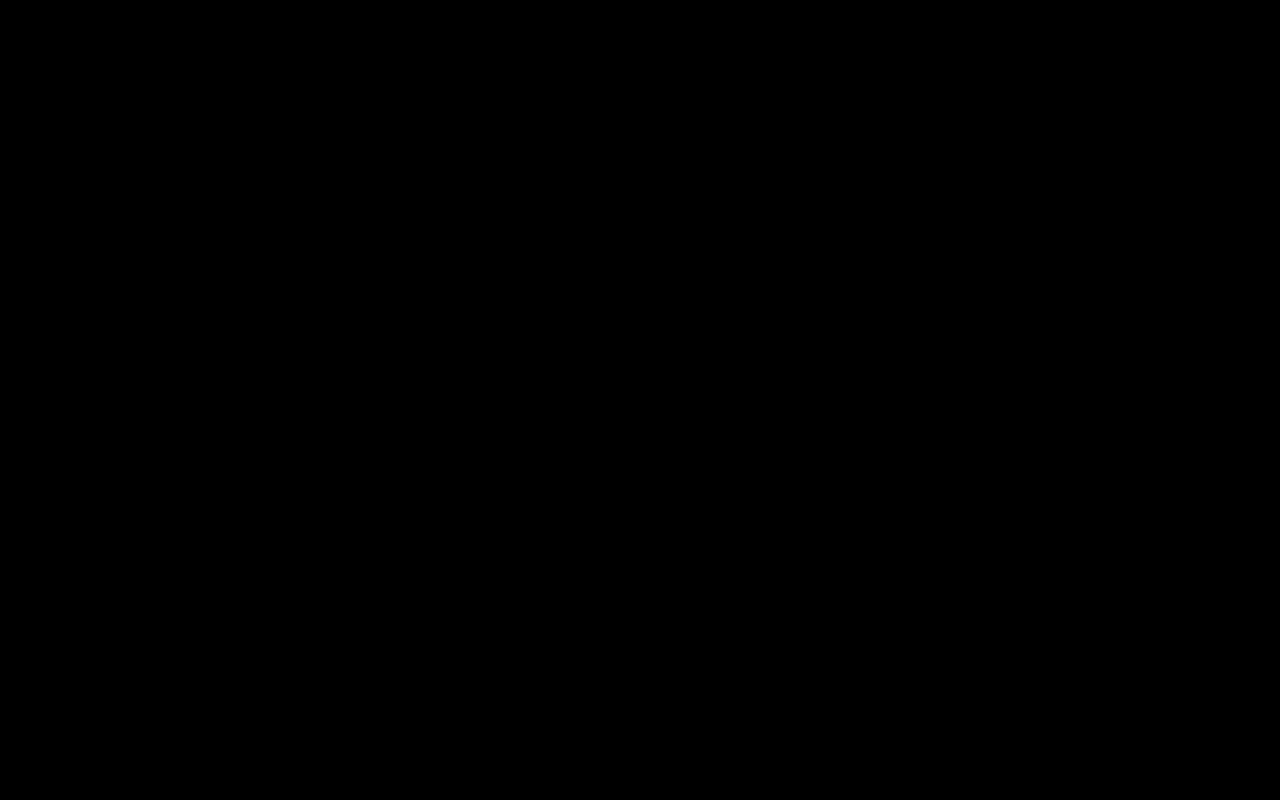
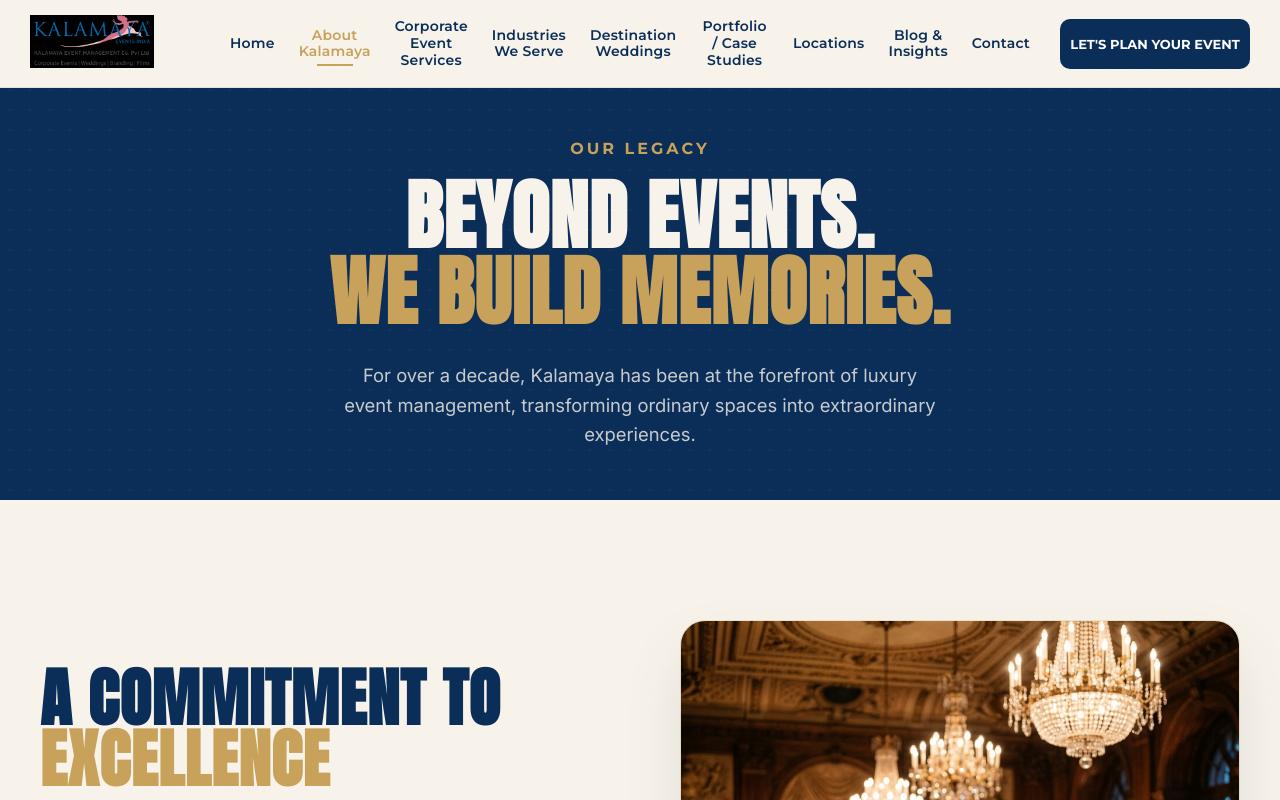
Before and after one commit to rameezwangde/kalamaya-events-new, a React (Vite) app: page /about in a window 1280 px wide. Before the commit this address had no page. Built offline with nearby package versions, Linux system fonts and the light colour scheme.

Commit message:
feat: implement About page with custom styling and add site navigation routing

```diff
--- a/src/App.jsx
+++ b/src/App.jsx
@@ -1,6 +1,7 @@
 import { BrowserRouter as Router, Routes, Route } from 'react-router-dom'
 import HeroLanding from './components/HeroLanding'
 import EventsPage from './pages/EventsPage'
+import AboutPage from './pages/AboutPage'
 
 function App() {
   return (
@@ -8,6 +9,7 @@ function App() {
       <Routes>
         <Route path="/" element={<HeroLanding />} />
         <Route path="/events" element={<EventsPage />} />
+        <Route path="/about" element={<AboutPage />} />
       </Routes>
     </Router>
   )
--- a/src/components/Navbar.jsx
+++ b/src/components/Navbar.jsx
@@ -1,18 +1,19 @@
 import React from 'react';
 import { motion } from 'framer-motion';
+import { Link, useLocation } from 'react-router-dom';
 import '../styles/navbar.css';
 import eventsLogo from '../assets/events logo.jpeg';
 
 const navItems = [
-  { name: 'Home', active: true },
-  { name: 'About Kalamaya', active: false },
-  { name: 'Corporate Event Services', active: false },
-  { name: 'Industries We Serve', active: false },
-  { name: 'Destination Weddings', active: false },
-  { name: 'Portfolio / Case Studies', active: false },
-  { name: 'Locations', active: false },
-  { name: 'Blog & Insights', active: false },
-  { name: 'Contact', active: false },
+  { name: 'Home', path: '/' },
+  { name: 'About Kalamaya', path: '/about' },
+  { name: 'Corporate Event Services', path: '/events' },
+  { name: 'Industries We Serve', path: '#' },
+  { name: 'Destination Weddings', path: '#' },
+  { name: 'Portfolio / Case Studies', path: '#' },
+  { name: 'Locations', path: '#' },
+  { name: 'Blog & Insights', path: '#' },
+  { name: 'Contact', path: '#' },
 ];
 
 const containerVariants = {
@@ -35,6 +36,8 @@ const itemVariants = {
 };
 
 const Navbar = () => {
+  const location = useLocation();
+
   return (
     <motion.nav
       className="luxury-navbar"
@@ -45,17 +48,19 @@ const Navbar = () => {
       <div className="nav-container">
         {/* LOGO */}
         <div className="nav-logo">
-           <img src={eventsLogo} alt="Kalamaya Events" className="nav-img-logo" />
+           <Link to="/">
+             <img src={eventsLogo} alt="Kalamaya Events" className="nav-img-logo" />
+           </Link>
         </div>
 
         {/* LINKS */}
         <ul className="nav-links">
           {navItems.map((item, index) => (
             <motion.li key={index} variants={itemVariants}>
-              <a href="#" className={item.active ? 'active' : ''}>
+              <Link to={item.path} className={location.pathname === item.path ? 'active' : ''}>
                 {item.name}
                 <span className="underline-effect"></span>
-              </a>
+              </Link>
             </motion.li>
           ))}
         </ul>
--- /dev/null
+++ b/src/pages/AboutPage.jsx
@@ -0,0 +1,91 @@
+import React from 'react';
+import { motion } from 'framer-motion';
+import Navbar from '../components/Navbar';
+import Footer from '../components/Footer';
+import '../styles/aboutPage.css';
+
+const fadeUpVariants = {
+  hidden: { opacity: 0, y: 40 },
+  visible: { opacity: 1, y: 0, transition: { duration: 0.8, ease: "easeOut" } }
+};
+
+const staggerContainer = {
+  hidden: { opacity: 0 },
+  visible: { opacity: 1, transition: { staggerChildren: 0.2, delayChildren: 0.3 } }
+};
+
+const AboutPage = () => {
+  return (
+    <>
+      <Navbar />
+
+      <main className="about-page">
+        {/* ABOUT HERO */}
+        <section className="about-hero">
+          <div className="about-hero-overlay"></div>
+          <motion.div
+            className="about-hero-content"
+            initial="hidden"
+            animate="visible"
+            variants={staggerContainer}
+          >
+            <motion.h4 variants={fadeUpVariants} className="about-label">OUR LEGACY</motion.h4>
+            <motion.h1 variants={fadeUpVariants} className="about-title">
+              BEYOND EVENTS.<br />
+              <span className="text-gold">WE BUILD MEMORIES.</span>
+            </motion.h1>
+            <motion.p variants={fadeUpVariants} className="about-subtitle">
+              For over a decade, Kalamaya has been at the forefront of luxury event management, transforming ordinary spaces into extraordinary experiences.
+            </motion.p>
+          </motion.div>
+        </section>
+
+        {/* ABOUT CONTENT */}
+        <section className="about-content-section">
+          <div className="about-container">
+            <motion.div
+              className="about-grid"
+              initial="hidden"
+              whileInView="visible"
+              viewport={{ once: true, amount: 0.3 }}
+              variants={staggerContainer}
+            >
+              <div className="about-text-col">
+                <motion.h2 variants={fadeUpVariants} className="section-heading text-blue">
+                  A COMMITMENT TO <br/><span className="text-gold">EXCELLENCE</span>
+                </motion.h2>
+                <motion.div variants={fadeUpVariants} className="title-underline"></motion.div>
+
+                <motion.p variants={fadeUpVariants} className="about-body-text mt-4">
+                  Founded on the belief that every celebration is a unique story waiting to be told, Kalamaya Events India is a collective of passionate creators, meticulous planners, and visionary designers.
+                </motion.p>
+                <motion.p variants={fadeUpVariants} className="about-body-text">
+                  From large-scale corporate summits to intimate luxury destination weddings, our approach remains the same: uncompromising quality, relentless attention to detail, and a deeply personalized touch.
+                </motion.p>
+
+                <motion.div variants={fadeUpVariants} className="signature-block mt-4">
+                  <p className="signature-font">Kalamaya Leadership</p>
+                </motion.div>
+              </div>
+
+              <motion.div variants={fadeUpVariants} className="about-image-col">
+                <div className="about-image-wrapper">
+                  {/* Using the generated corporate image as a placeholder for the team/about image */}
+                  <img src="/src/assets/services_intro.png" alt="About Kalamaya" className="about-image" />
+                  <div className="experience-badge-floating">
+                    <span className="years">15+</span>
+                    <span className="label">Years of<br/>Excellence</span>
+                  </div>
+                </div>
+              </motion.div>
+            </motion.div>
+          </div>
+        </section>
+      </main>
+
+      <Footer />
+    </>
+  );
+};
+
+export default AboutPage;
--- /dev/null
+++ b/src/styles/aboutPage.css
@@ -0,0 +1,174 @@
+/* aboutPage.css */
+.about-page {
+  width: 100%;
+  background-color: #F8F3EA;
+  background-image: radial-gradient(rgba(200, 161, 90, 0.03) 1px, transparent 1px);
+  background-size: 20px 20px;
+  min-height: 100vh;
+}
+
+/* ABOUT HERO */
+.about-hero {
+  position: relative;
+  height: 60vh;
+  min-height: 500px;
+  background-color: #0B2E59;
+  display: flex;
+  align-items: center;
+  justify-content: center;
+  text-align: center;
+  padding-top: 88px; /* Offset for navbar */
+  overflow: hidden;
+}
+
+.about-hero-overlay {
+  position: absolute;
+  top: 0; left: 0; right: 0; bottom: 0;
+  background-image: radial-gradient(rgba(200, 161, 90, 0.08) 1px, transparent 1px);
+  background-size: 20px 20px;
+}
+
+.about-hero-content {
+  position: relative;
+  z-index: 10;
+  max-width: 900px;
+  padding: 0 40px;
+}
+
+.about-label {
+  font-family: 'Montserrat', sans-serif;
+  color: #C8A15A;
+  font-size: 1rem;
+  letter-spacing: 3px;
+  font-weight: 700;
+  margin-bottom: 20px;
+}
+
+.about-title {
+  font-family: 'Anton', 'Bebas Neue', sans-serif;
+  font-size: clamp(3rem, 6vw, 5.5rem);
+  color: #F8F3EA;
+  line-height: 1;
+  letter-spacing: 1px;
+  margin-bottom: 30px;
+}
+
+.about-subtitle {
+  font-family: 'Inter', sans-serif;
+  font-size: 1.15rem;
+  color: rgba(248, 243, 234, 0.8);
+  line-height: 1.6;
+  max-width: 600px;
+  margin: 0 auto;
+}
+
+/* CONTENT SECTION */
+.about-content-section {
+  padding: 120px 40px;
+}
+
+.about-container {
+  max-width: 1440px;
+  margin: 0 auto;
+}
+
+.about-grid {
+  display: grid;
+  grid-template-columns: 1fr 1fr;
+  gap: 80px;
+  align-items: center;
+}
+
+.section-heading {
+  font-family: 'Anton', 'Bebas Neue', sans-serif;
+  font-size: 4rem;
+  line-height: 0.95;
+  letter-spacing: 1px;
+}
+
+.about-body-text {
+  font-family: 'Inter', sans-serif;
+  font-size: 1.1rem;
+  line-height: 1.7;
+  color: #3A3A3A;
+  margin-bottom: 20px;
+}
+
+.mt-4 { margin-top: 40px; }
+
+.about-image-wrapper {
+  position: relative;
+  width: 100%;
+  height: 600px;
+  border-radius: 24px;
+  border: 1px solid rgba(200, 161, 90, 0.2);
+}
+
+.about-image {
+  width: 100%;
+  height: 100%;
+  object-fit: cover;
+  border-radius: 24px;
+  box-shadow: 0 30px 60px rgba(11, 46, 89, 0.1);
+}
+
+.experience-badge-floating {
+  position: absolute;
+  bottom: -30px;
+  left: -30px;
+  background-color: #0B2E59;
+  border: 2px solid #C8A15A;
+  border-radius: 50%;
+  width: 160px;
+  height: 160px;
+  display: flex;
+  flex-direction: column;
+  align-items: center;
+  justify-content: center;
+  color: #F8F3EA;
+  box-shadow: 0 20px 40px rgba(11, 46, 89, 0.2);
+}
+
+.experience-badge-floating .years {
+  font-family: 'Anton', sans-serif;
+  font-size: 3rem;
+  color: #C8A15A;
+  line-height: 1;
+}
+
+.experience-badge-floating .label {
+  font-family: 'Montserrat', sans-serif;
+  font-size: 0.8rem;
+  font-weight: 700;
+  text-transform: uppercase;
+  letter-spacing: 1px;
+  text-align: center;
+  margin-top: 5px;
+}
+
+/* RESPONSIVE */
+@media (max-width: 992px) {
+  .about-grid {
+    grid-template-columns: 1fr;
+    gap: 60px;
+  }
+
+  .about-image-wrapper {
+    height: 500px;
+  }
+
+  .experience-badge-floating {
+    left: 20px;
+    bottom: -20px;
+    width: 120px;
+    height: 120px;
+  }
+
+  .experience-badge-floating .years {
+    font-size: 2rem;
+  }
+
+  .experience-badge-floating .label {
+    font-size: 0.6rem;
+  }
+}
```
